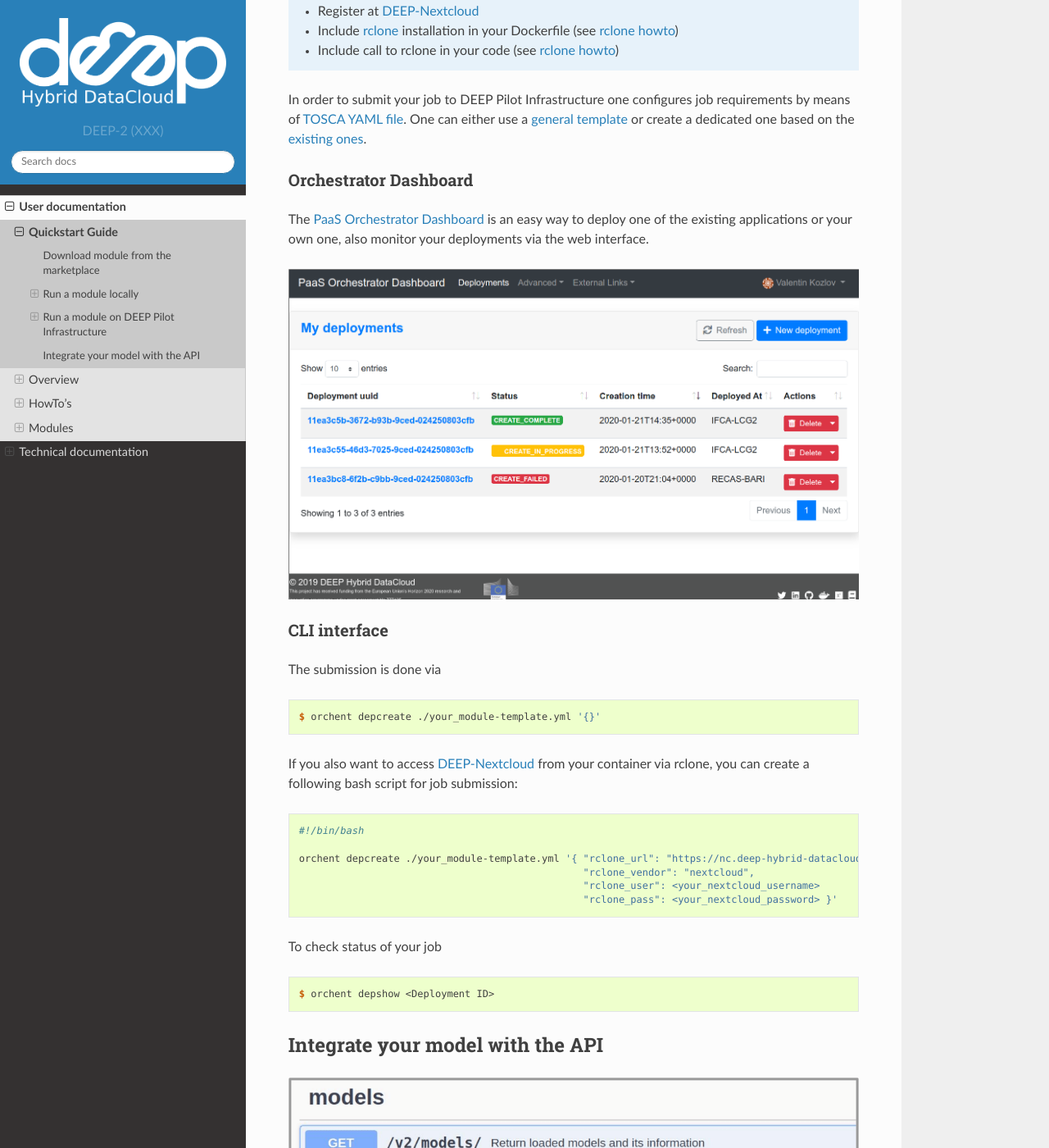
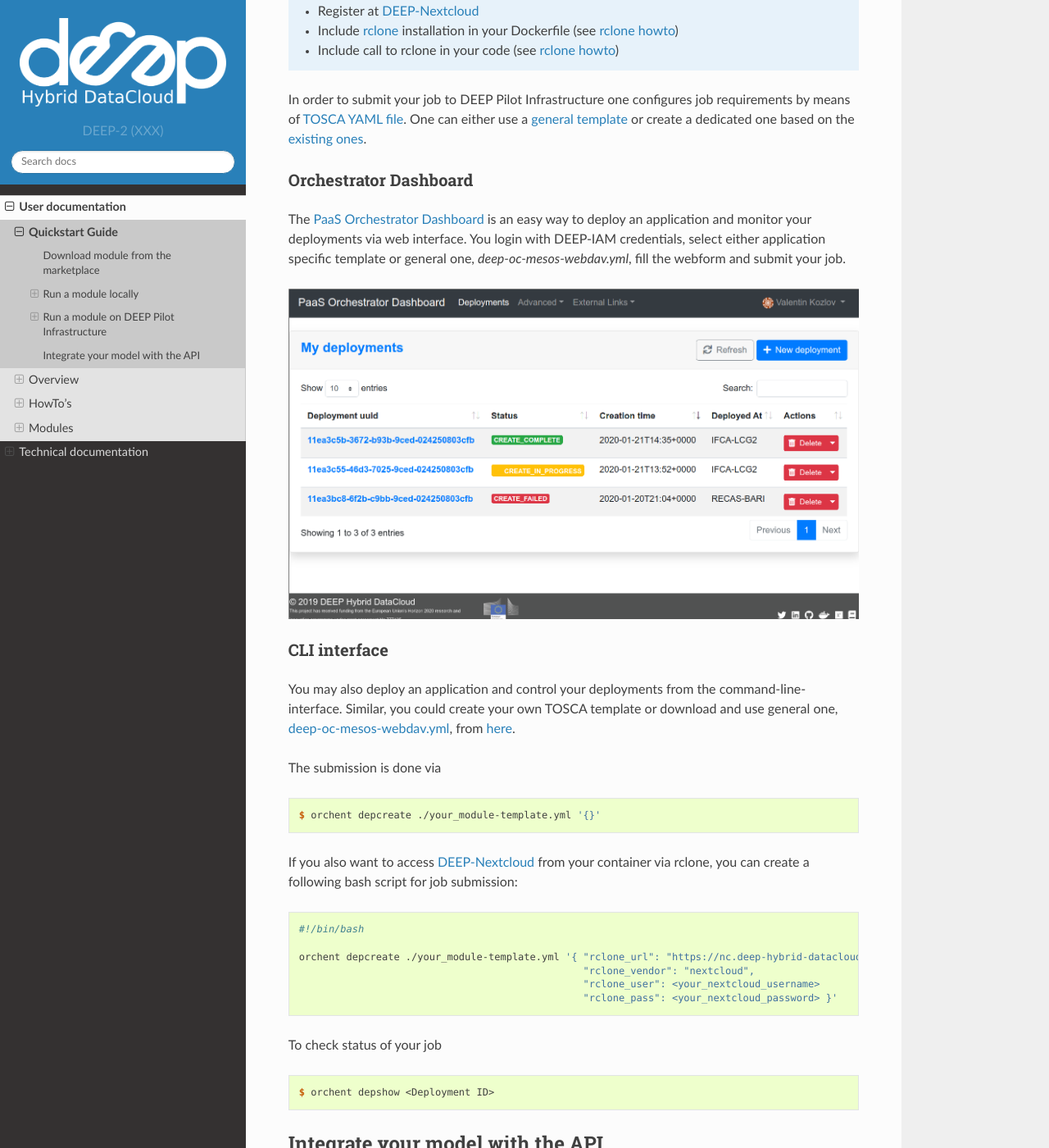
Before and after one commit to deephdc/deep-docs, a Sphinx documentation site: the page built from source/user/quickstart.rst, in a window 1280 px wide and 1400 px high, scrolled down 2541 px. Shown: the whole window at 82% size. Built offline with Sphinx 7.4.7 and the Read the Docs theme 2.0.0, drawn with Linux system fonts in a browser that asks for light colours.

Commit message:
update quickstart doc

```diff
--- a/source/user/quickstart.rst
+++ b/source/user/quickstart.rst
@@ -25,6 +25,7 @@
 
     * `docker <https://docs.docker.com/install/#supported-platforms>`_
     * If GPU support is needed:
+
        * you can install `nvidia-docker <https://github.com/nvidia/nvidia-docker/wiki/Installation-(version-2.0)>`_
          along with docker, OR
        * install `udocker <https://github.com/indigo-dc/udocker/releases>`_ instead of docker.
@@ -104,6 +105,7 @@
     * To run it via web interface:
       access `Orchestrator Dashboard <https://deep-paas.cloud.ba.infn.it/>`_ (https://deep-paas.cloud.ba.infn.it) with DEEP-IAM credentials
     * To run it via command-line interface (CLI):
+
        * `oidc-agent <https://github.com/indigo-dc/oidc-agent/releases>`_ installed and configured for `DEEP-IAM <https://iam.deep-hybrid-datacloud.eu/>`_ (see :doc:`rclone howto <howto/oidc-agent>`).
        * `orchent <https://github.com/indigo-dc/orchent/releases>`_ tool
 
@@ -119,14 +121,18 @@
 
 Orchestrator Dashboard
 ^^^^^^^^^^^^^^^^^^^^^^
-The `PaaS Orchestrator Dashboard <https://deep-paas.cloud.ba.infn.it/>`_ is an easy way to deploy one of the existing applications or your own one, also monitor your deployments via the web interface.
+The `PaaS Orchestrator Dashboard <https://deep-paas.cloud.ba.infn.it/>`_ is an easy way to deploy an application and monitor your deployments via web interface. You login with DEEP-IAM credentials, select either application specific template or general one, `deep-oc-mesos-webdav.yml`, fill the webform and submit your job.
 
 .. image:: ../_static/paas-dashboard.png
+   :target: https://deep-paas.cloud.ba.infn.it
 
 
 
 CLI interface
 ^^^^^^^^^^^^^
+
+You may also deploy an application and control your deployments from the command-line-interface.
+Similar, you could create your own TOSCA template or download and use general one, `deep-oc-mesos-webdav.yml <https://github.com/indigo-dc/tosca-templates/blob/master/deep-oc/deep-oc-mesos-webdav.yml>`_, from `here <https://github.com/indigo-dc/tosca-templates/tree/master/deep-oc>`_.
 
 The submission is done via
 ::
```
